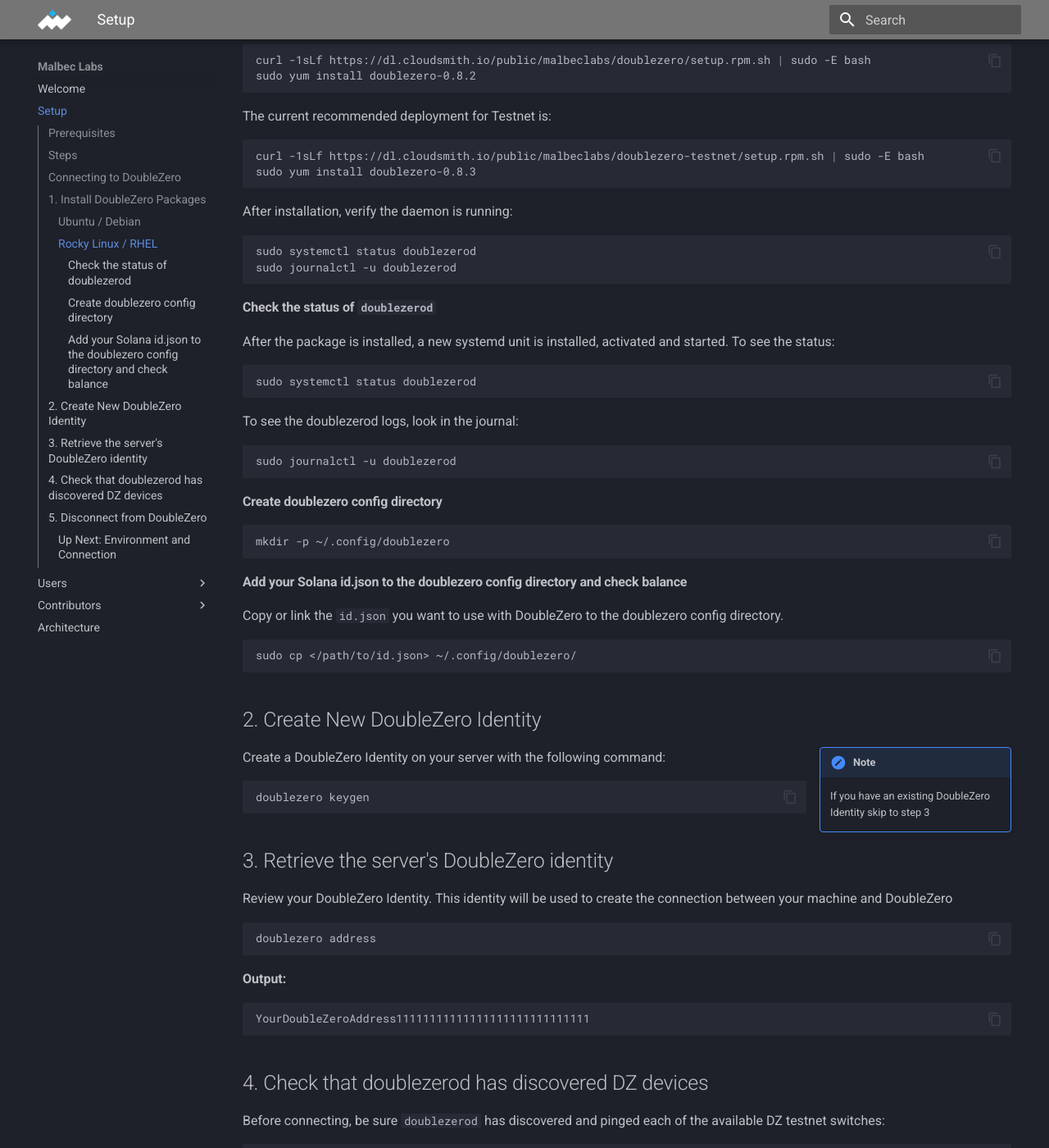
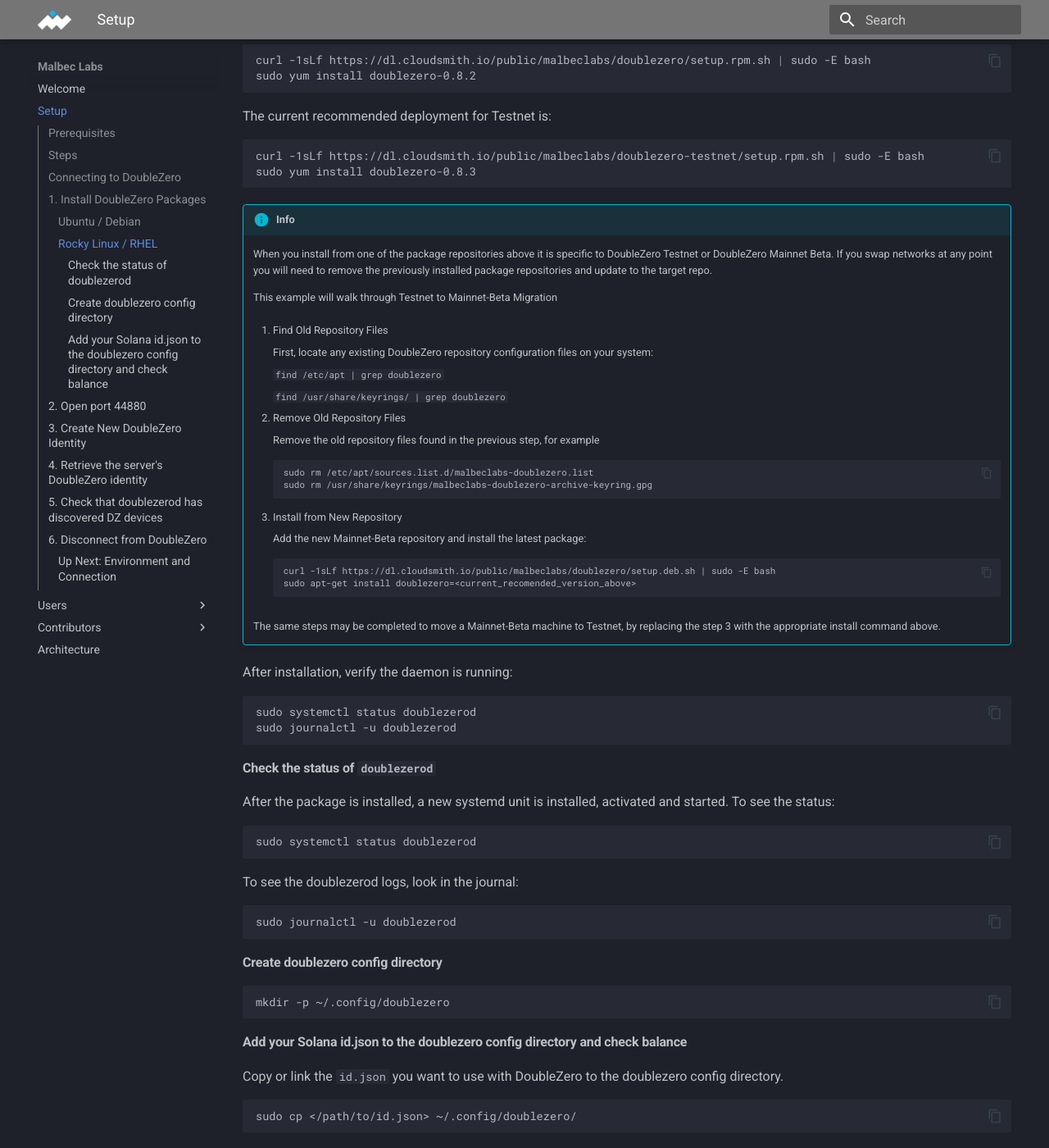
Before and after one commit to malbeclabs/docs, an MkDocs documentation site: the page built from docs/setup.md, in a window 1280 px wide and 1400 px high, scrolled down 1472 px. Shown: the whole window at 82% size. Built offline with MkDocs 1.6.1 and Material for MkDocs 9.7.7, drawn with Linux system fonts in a browser that asks for light colours; some of the changed text lies outside the part shown.

Commit message:
update firewall rules (#120)
* update firewall rules

update firewall rules for port 44880

* Update DZ Testnet Connection.md

* Update troubleshooting.md

* add setup info

add info on new package workflow

* update port 44880

* Update setup.md

expand instructions

* Update setup.md

* Update setup.md

* Update setup.md

````diff
--- a/docs/setup.md
+++ b/docs/setup.md
@@ -42,7 +42,6 @@
 sudo apt-get install doublezero=0.8.3-1
 ```
 
-
 ### Rocky Linux / RHEL
 
 The current recommended deployment for Mainnet-Beta is:
@@ -56,6 +55,38 @@
 curl -1sLf https://dl.cloudsmith.io/public/malbeclabs/doublezero-testnet/setup.rpm.sh | sudo -E bash
 sudo yum install doublezero-0.8.3
 ```
+
+!!! info
+    When you install from one of the package repositories above it is specific to DoubleZero Testnet or DoubleZero Mainnet Beta. If you swap networks at any point you will need to remove the previously installed package repositories and update to the target repo.
+
+    This example will walk through Testnet to Mainnet-Beta Migration
+
+    1. Find Old Repository Files
+
+        First, locate any existing DoubleZero repository configuration files on your system:
+
+        `find /etc/apt | grep doublezero`
+
+        `find /usr/share/keyrings/ | grep doublezero`
+
+    2. Remove Old Repository Files
+
+        Remove the old repository files found in the previous step, for example
+
+        ```
+        sudo rm /etc/apt/sources.list.d/malbeclabs-doublezero.list
+        sudo rm /usr/share/keyrings/malbeclabs-doublezero-archive-keyring.gpg
+        ```
+    3. Install from New Repository
+
+        Add the new Mainnet-Beta repository and install the latest package:
+
+        ```
+        curl -1sLf https://dl.cloudsmith.io/public/malbeclabs/doublezero/setup.deb.sh | sudo -E bash
+        sudo apt-get install doublezero=<current_recomended_version_above>
+        ```
+    The same steps may be completed to move a Mainnet-Beta machine to Testnet, by replacing the step 3 with the appropriate install command above.
+
 
 After installation, verify the daemon is running:
 
@@ -88,25 +119,36 @@
 ```
 sudo cp </path/to/id.json> ~/.config/doublezero/
 ```
+## 2. Open port 44880
 
-## 2. Create New DoubleZero Identity
+Users need to open port 44880 to utilize some [routing features](https://github.com/malbeclabs/doublezero/blob/main/rfcs/rfc7-client-route-liveness.md).
 
+To open port 44880 you could update IP tables such as:
+```
+sudo iptables -A INPUT -i doublezero0 -p udp --dport 44880 -j ACCEPT
+sudo iptables -A OUTPUT -o doublezero0 -p udp --dport 44880 -j ACCEPT
+```
+note the `-i doublezero0`, `-o doublezero0` flags which restrict this rule to only the DoubleZero interface
+
+Or UFW such as:
+```
+sudo ufw allow in on dobulezero0 to any port 44880 proto udp
+sudo ufw allow out on doublezero0 to any port 44880 proto udp
+```
+note the `in on dobulezero0`, `out on doublezero0` flags which restrict this rule to only the DoubleZero interface
+
+## 3. Create New DoubleZero Identity
 
 !!! note inline end
     If you have an existing DoubleZero Identity skip to step 3
 
-
-
-
-
 Create a DoubleZero Identity on your server with the following command:
-
 
 ```bash
 doublezero keygen
 ```
 
-## 3. Retrieve the server's DoubleZero identity
+## 4. Retrieve the server's DoubleZero identity
 
 Review your DoubleZero Identity. This identity will be used to create the connection between your machine and DoubleZero
 
@@ -119,10 +161,7 @@
 YourDoubleZeroAddress11111111111111111111111111111
 ```
 
-
-
-
-## 4. Check that doublezerod has discovered DZ devices
+## 5. Check that doublezerod has discovered DZ devices
 
 Before connecting, be sure `doublezerod` has discovered and pinged each of the available DZ testnet switches:
 
@@ -146,7 +185,7 @@
 
 If no devices are returned in the output, wait 10-20 seconds and retry.
 
-## 5. Disconnect from DoubleZero
+## 6. Disconnect from DoubleZero
 
 In the next sections you will set your DoubleZero Environment. In order to ensure success, disconnect the current session. This will avoid issues related to multiple tunnels open on your machine.
 
@@ -161,7 +200,6 @@
 ```bash
 doublezero disconnect
 ```
-
 
 ### Up Next: Environment and Connection
 
````
Also changed, not shown: docs/troubleshooting.md (+0 -1 lines).
